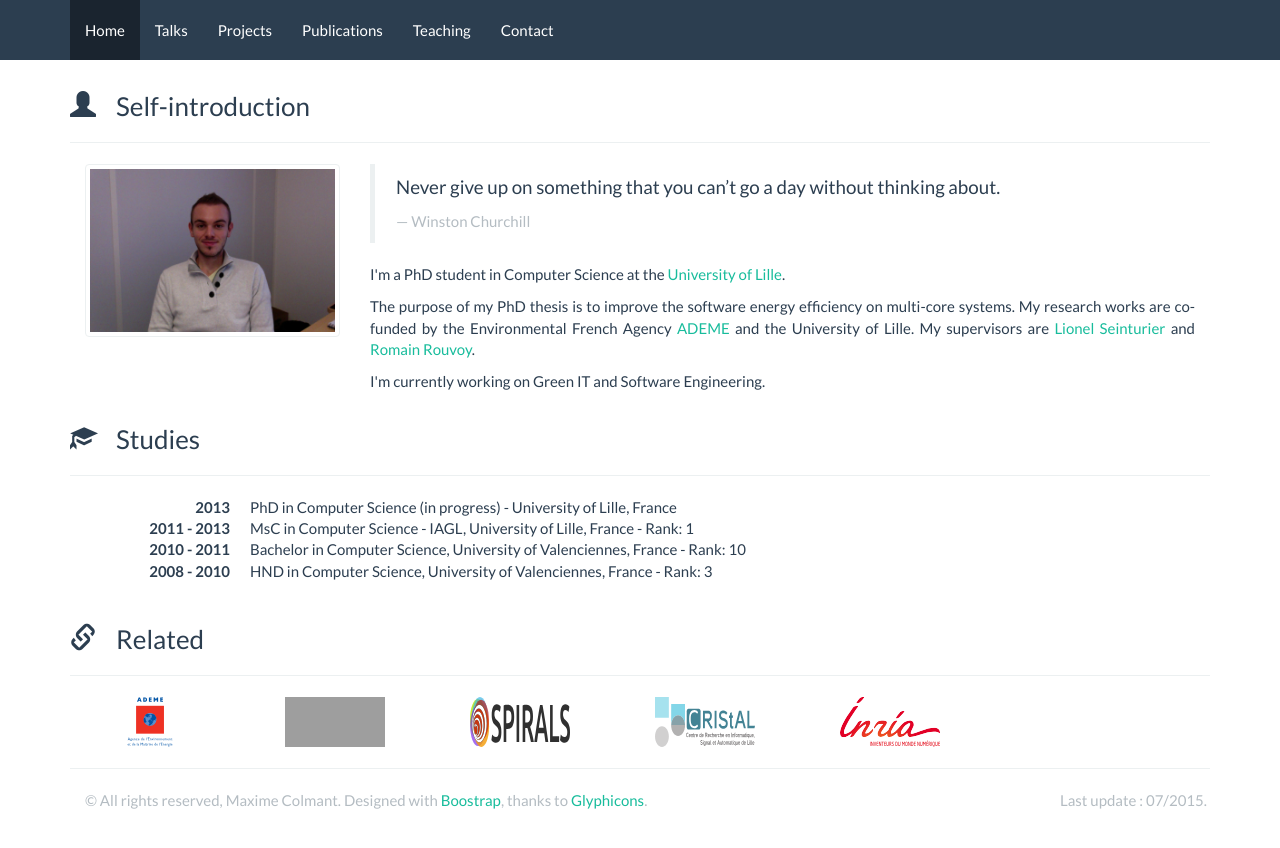
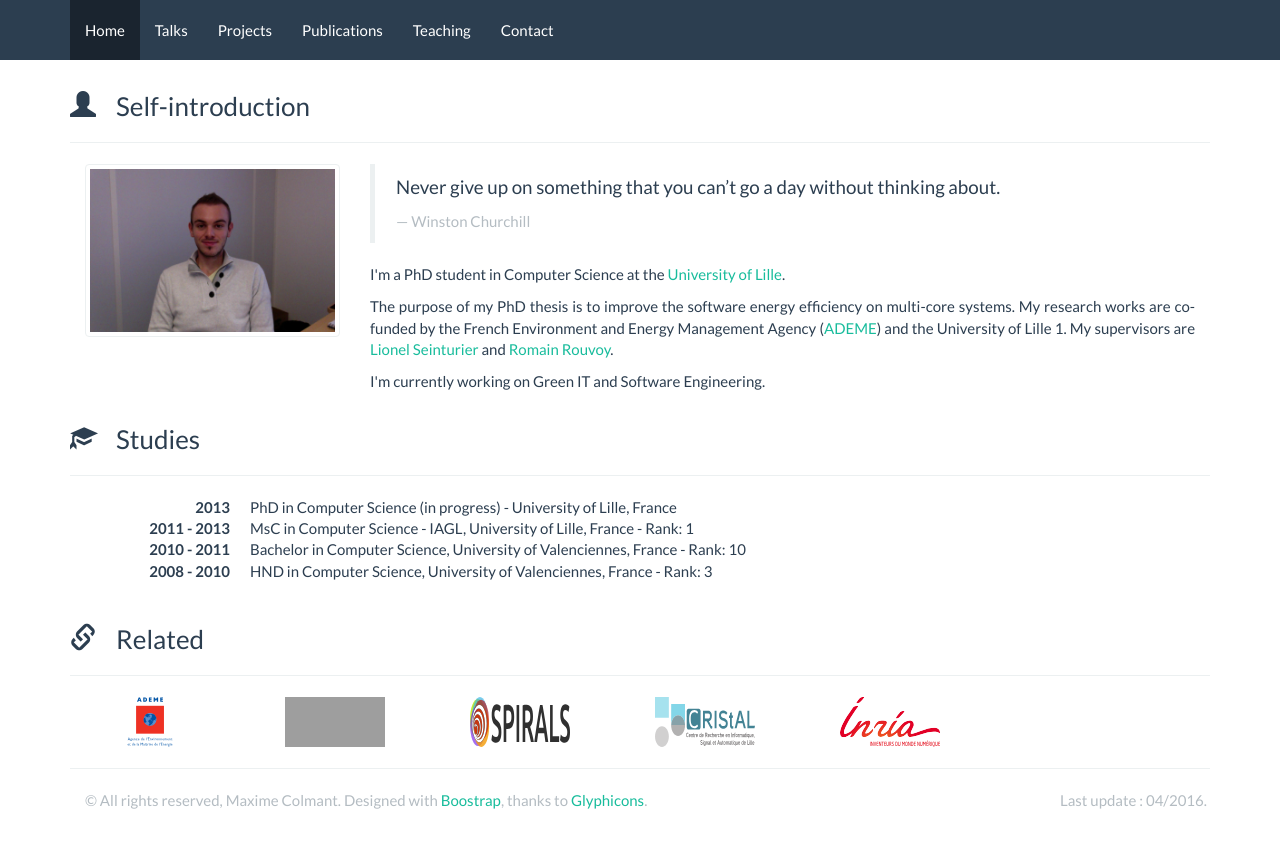
Before and after one commit to mcolmant/mcolmant.github.io, a Jekyll site: the page built from index.html, in a window 1280 px wide. Shown: the top 848 px of the page. Built offline with Jekyll 4.4.1, drawn with Linux system fonts in a browser that asks for light colours; grey boxes are pictures that could not be loaded.

Commit message:
[pages] update index, projects, teaching pages

```diff
--- a/_config.yml
+++ b/_config.yml
@@ -2,7 +2,7 @@
 name: Maxime Colmant's website
 description: Personal website of Maxime Colmant
 url: http://mcolmant.github.io
-last_update: 07/2015
+last_update: 04/2016
 
 # Build settings
 markdown: kramdown
--- a/index.html
+++ b/index.html
@@ -22,7 +22,7 @@
         I'm a PhD student in Computer Science at the <a href="http://www.univ-lille1.fr/">University of Lille</a>.
       </p>
       <p>
-        The purpose of my PhD thesis is to improve the software energy efficiency on multi-core systems. My research works are co-funded by the Environmental French Agency <a href="http://www.ademe.fr">ADEME</a> and the University of Lille. My supervisors are <a href="http://www.cristal.univ-lille.fr/~seinturi/">Lionel Seinturier</a> and <a href="http://romain.rouvoy.fr">Romain Rouvoy</a>.
+        The purpose of my PhD thesis is to improve the software energy efficiency on multi-core systems. My research works are co-funded by the French Environment and Energy Management Agency (<a href="http://www.ademe.fr">ADEME</a>) and the University of Lille 1. My supervisors are <a href="http://www.cristal.univ-lille.fr/~seinturi/">Lionel Seinturier</a> and <a href="http://romain.rouvoy.fr">Romain Rouvoy</a>.
       </p>
       <p>
         I'm currently working on Green IT and Software Engineering.
--- a/projects/index.html
+++ b/projects/index.html
@@ -17,15 +17,17 @@
     <p>
       <a href="https://github.com/Spirals-Team/powerapi">PowerAPI</a> is a middleware toolkit for building software-defined power meters. Software-defined power meters are configurable software libraries that can estimate the power consumption of software in real-time. PowerAPI supports the acquisition of raw metrics from a wide diversity of sensors (eg., physical meters, processor interfaces, hardware counters, OS counters) and the delivery of power consumptions via different channels (including file system, network, web, graphical). As a middleware toolkit, PowerAPI offers the capability of assembling power meters «à la carte» to accommodate user requirements.
     </p>
-    <br>
     <h5><strong>BitWatts</strong></h5>
     <p>
       <a href="https://github.com/Spirals-Team/bitwatts">BitWatts</a> is an extension of PowerAPI for building software-defined power meters inside virtualized environments.
     </p>
-    <br>
     <h5><strong>powerspy.scala</strong></h5>
     <p>
       <a href="https://github.com/Spirals-Team/powerspy.scala">powerspy.scala</a> is a tool for getting the power consumption from the <a href="http://www.alciom.com/en/products/powerspy2-en-gb-2.html">PowerSpy</a> power meter.
     </p>
+    <h5><strong>benchmark-containers</strong></h5>
+    <p>
+      <a href="https://github.com/Spirals-Team/benchmark-containers">benchmark-containers</a> is a repository for gathering open-source workloads as Docker images (described as Dockerfiles in the repository).
+    </p>
   </div>
 </div>
--- a/teaching/index.html
+++ b/teaching/index.html
@@ -10,6 +10,12 @@
   <div class="col-md-12">
     <h3><span style="margin-right: 20px" class="glyphicon glyphicon-blackboard"></span>My teaching activities</h3>
     <hr>
+    <h4>2015 / 2016</h4>
+    <ul>
+      <li>
+        <a href="http://portail.fil.univ-lille1.fr/portail/index.php?dipl=MInfo&sem=IAGL&ue=ACCUEIL">M2 IAGL</a> > <em><a href="http://portail.fil.univ-lille1.fr/portail/index.php?dipl=MInfo&sem=IAGL&ue=OPL&label=Pr%C3%A9sentation">OPL</a></em>
+      </li>
+    </ul>
     <h4>2013 / 2014</h4>
     <ul>
       <li>
```
